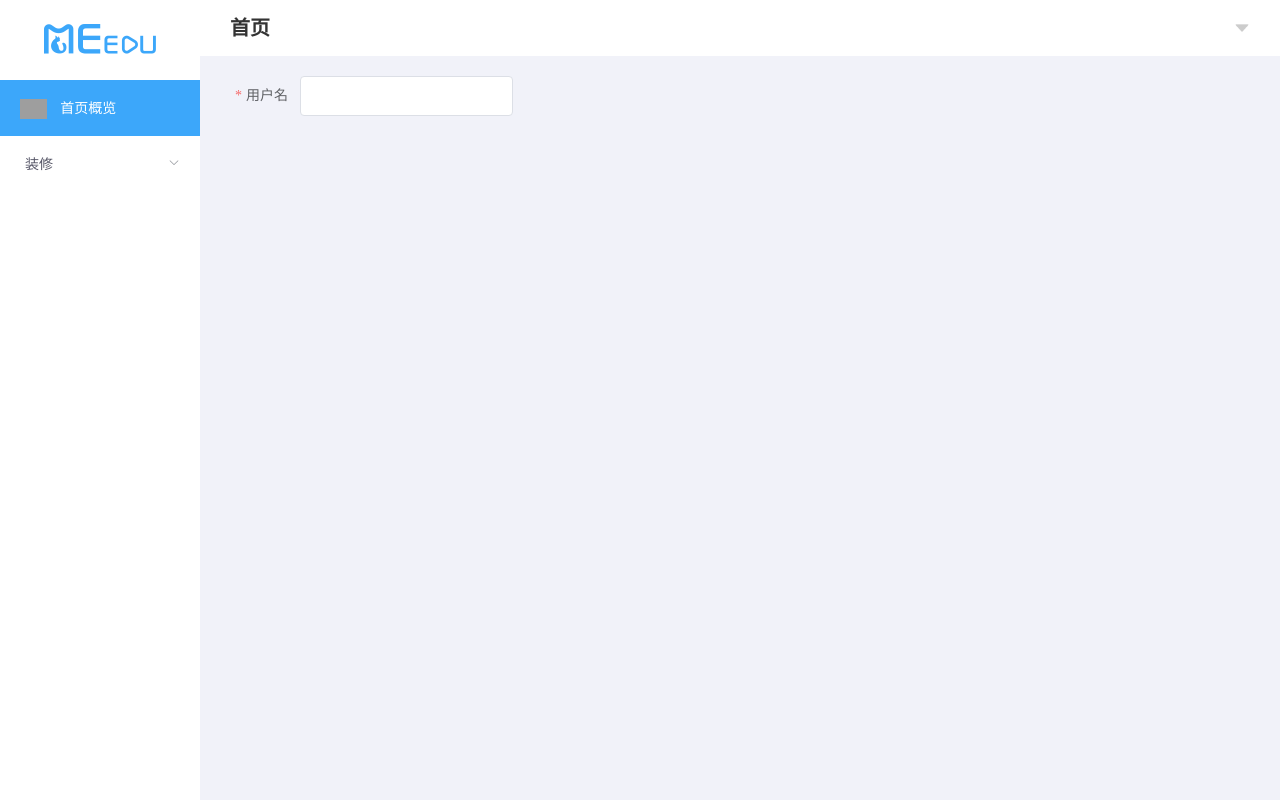
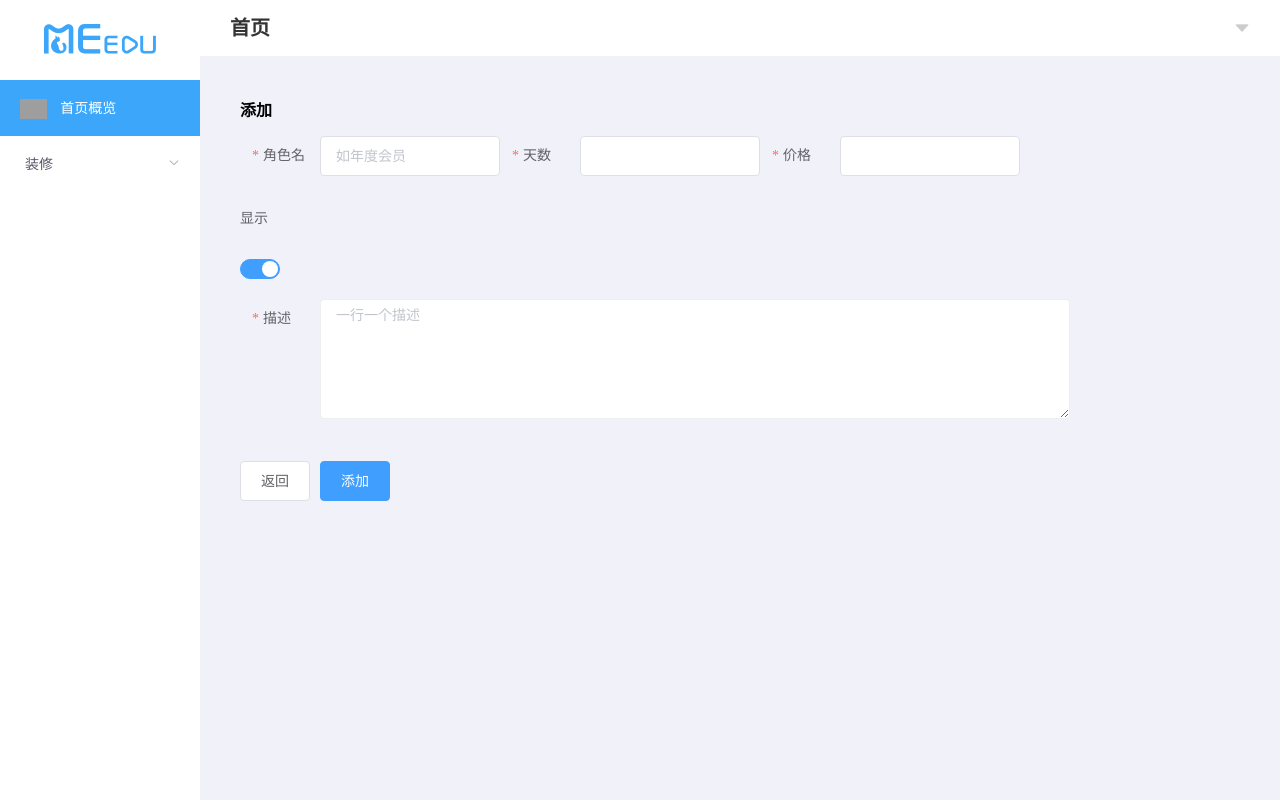
Before and after one commit to wanlihang/backend-v2, a Vue app: page /#/addvip in a window 1280 px wide. Shown: the top 800 px of the page. Built offline with nearby package versions, Linux system fonts and the light colour scheme; grey boxes are pictures that could not be loaded.

Commit message:
vip添加

```diff
--- a/src/js/request/request.js
+++ b/src/js/request/request.js
@@ -42,7 +42,10 @@ const Api = {
         },
         Del(id) {
             return destroy(`/backend/api/v1/role/${id}`);
-        }
+        },
+        Add(params){
+            return post(`/backend/api/v1/role`, params);
+        },
     }
 }
 
--- a/src/views/components/dialogMemberAdd.vue
+++ b/src/views/components/dialogMemberAdd.vue
@@ -1,5 +1,8 @@
 <template>
-  <el-container >
+  <el-container>
+    <el-header>
+      <h1>添加</h1>
+    </el-header>
     <!-- el-form表单 -->
     <el-form
       :model="addForm"
@@ -7,54 +10,148 @@
       ref="UserRef"
       label-width="80px"
     >
-      <el-form-item label="用户名" prop="username">
-        <el-input v-model="addForm.username"></el-input>
-      </el-form-item>
+      <div class="row">
+        <el-form-item label="角色名" prop="name">
+          <el-input v-model="addForm.name" placeholder="如年度会员"></el-input>
+        </el-form-item>
+        <el-form-item label="天数" prop="expire_days">
+          <el-input type="number" v-model="addForm.expire_days"></el-input>
+        </el-form-item>
+        <el-form-item label="价格" prop="charge">
+          <el-input type="number" v-model="addForm.charge"></el-input>
+        </el-form-item>
+      </div>
+      <div class="row"><span>显示</span></div>
+      <el-switch
+        prop="is_show"
+        active-color="#409eff"
+        :active-value="1"
+        :inactive-value="0"
+        v-model="addForm.is_show"
+      ></el-switch>
+      <div class="row">
+        <el-form-item label="描述" prop="description">
+          <el-input
+            type="textarea"
+            v-model="addForm.description"
+            placeholder="一行一个描述"
+          ></el-input>
+        </el-form-item>
+      </div>
     </el-form>
 
-    <span slot="footer" class="dialog-footer">
-      <el-button @click="dialogClose()">取 消</el-button>
-      <el-button type="primary" @click="addUserForm()">确 定</el-button>
-    </span>
-  </el-container >
+    <el-footer>
+      <el-button @click="dialogClose()">返回</el-button>
+      <el-button type="primary" @click="addUserForm()">添加</el-button>
+    </el-footer>
+  </el-container>
 </template>
 <script>
 export default {
   name: "addVip",
   data() {
     return {
-      isloading: false,
-      addForm: [{ username: "" }],
+      loading: false,
+      addForm: {
+        name: "",
+        expire_days: "",
+        charge: "",
+        is_show: 1,
+        description: "",
+        weight:0,
+      },
       UserRules: {
-        username: [
-          { required: true, message: "请输入活动名称", trigger: "blur" },
-          { min: 3, max: 5, message: "长度在 3 到 5 个字符", trigger: "blur" },
+        name: [{ required: true, message: "角色名不能为空", trigger: "blur" }],
+        expire_days: [{ required: true, message: "天数不能为空", trigger: "blur" }],
+        charge: [{ required: true, message: "价格不能为空", trigger: "blur" }],
+        description: [
+          { required: true, message: "描述不能为空", trigger: "blur" },
         ],
       },
     };
   },
   methods: {
     //清空表单
-    clearForm(){
-        this.addForm.username=""
+    clearForm() {
+      this.addForm.name = "";
+      this.addForm.expire_days= "";
+      this.addForm.charge = "";
+      this.addForm.is_show=1;
+      this.addForm.description="";
     },
     //关闭按钮
     dialogClose() {
-      this.$refs.UserRef.resetFields();
-      this.$emit("addDialogClose");
       this.clearForm();
+      this.$router.push({ name: "Vip" });
     },
     //确定
     addUserForm() {
       this.$refs.UserRef.validate(async (valid) => {
         if (!valid) return;
-        const { data: res } = await this.$http.post("roles", this.UserForm);
-        if (res.meta.status !== 201) return this.$message.error("添加失败");
-        this.$message.success("添加成功");
-        this.dialogvisible = false; //关闭dialog对话框
-        this.getUserList(); //重新加载列表
+        this.loading = true;
+        const { data: res } = await this.$api.Member.Add(this.addForm).then(
+          (resp) => {
+            if (resp.status == 0) {
+              this.$message.success("添加成功");
+              this.$router.push({ name: "Vip" });
+              this.clearForm();
+            } else {
+              this.$message(resp.message);
+            }
+            this.loading = false;
+          }
+        );
       });
     },
   },
 };
 </script>
+<style  lang="less" >
+.el-form-item__label {
+  text-align: left;
+}
+.row {
+  width: 100%;
+  display: flex;
+  flex-direction: row;
+  padding-left: 20px;
+  box-sizing: border-box;
+  label {
+    padding-left: 12px;
+  }
+  .el-input {
+    width: 180px;
+  }
+  span {
+    font-size: 14px;
+    color: #606266;
+    line-height: 40px;
+    padding: 0 12px 0 0;
+    box-sizing: border-box;
+  }
+}
+.el-switch {
+  margin: 20px;
+}
+.el-textarea__inner {
+  position: relative;
+  background-color: #fff;
+  border-radius: 4px;
+  border: 1px solid #eee;
+  line-height: 1.5;
+  font-size: 14px;
+  -webkit-transition: all 0.2s linear;
+  transition: all 0.2s linear;
+  -webkit-box-sizing: border-box;
+  box-sizing: border-box;
+  -webkit-appearance: none;
+  font-family: inherit;
+  vertical-align: top;
+  outline: none;
+  width: 750px;
+  height: 120px;
+}
+.el-footer {
+  margin-top: 20px;
+}
+</style>
--- a/src/views/vip/vip.vue
+++ b/src/views/vip/vip.vue
@@ -101,7 +101,7 @@ export default {
   },
 };
 </script>
-<style  lang="less" >
+<style lang="less" >
 div {
   box-sizing: border-box;
 }
```
Also changed, not shown: src/views/home/home.vue (added, +172 -0 lines).
